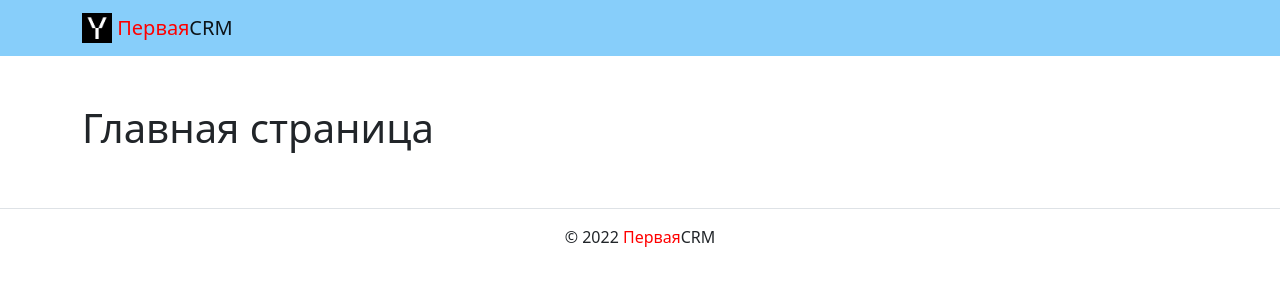
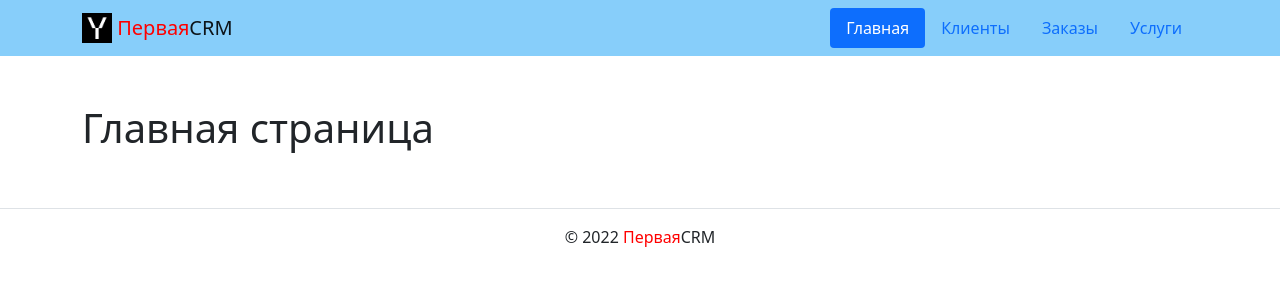
Before and after one commit to avagners/first_crm, a Django app: page / in a window 1280 px wide. Shown: the top 300 px of the page. Run offline with Django 4.2, Linux system fonts and the light colour scheme; some libraries are stand-ins or nearby versions.

Commit message:
add nav in header

```diff
--- a/first_crm/orders/urls.py
+++ b/first_crm/orders/urls.py
@@ -4,6 +4,6 @@ from . import views
 app_name = 'orders'
 
 urlpatterns = [
-    path('', views.orders_list),
-    path('<int:pk>/', views.orders_detail),
+    path('', views.orders_list, name='orders_list'),
+    path('<int:pk>/', views.orders_detail, name='orders_detail'),
 ]
--- a/first_crm/products/urls.py
+++ b/first_crm/products/urls.py
@@ -4,6 +4,6 @@ from . import views
 app_name = 'products'
 
 urlpatterns = [
-    path('', views.products_list),
-    path('<int:pk>/', views.products_detail),
+    path('', views.products_list, name='products_list'),
+    path('<int:pk>/', views.products_detail, name='products_detail'),
 ]
--- a/first_crm/templates/includes/header.html
+++ b/first_crm/templates/includes/header.html
@@ -6,6 +6,34 @@
                 <img src="{% static 'img/logo.png' %}" width="30" height="30" class="d-inline-block align-top" alt="">
                 <span style="color:red">Первая</span>CRM</a>
             </a>
+            <ul class="nav nav-pills">
+                {% with request.resolver_match.view_name as view_name %}
+                <li class="nav-item">
+                    <a class="nav-link {% if view_name  == 'core:index' %}active{% endif %}"
+                        href="{% url 'core:index' %}">
+                        Главная
+                    </a>
+                </li>
+                <li class="nav-item">
+                    <a class="nav-link {% if view_name  == 'customers:customers_list' %}active{% endif %}"
+                        href="{% url 'customers:customers_list' %}">
+                        Клиенты
+                    </a>
+                </li>
+                <li class="nav-item">
+                    <a class="nav-link {% if view_name  == 'orders:orders_list' %}active{% endif %}"
+                        href="{% url 'orders:orders_list' %}">
+                        Заказы
+                    </a>
+                </li>
+                <li class="nav-item">
+                    <a class="nav-link {% if view_name  == 'products:products_list' %}active{% endif %}"
+                        href="{% url 'products:products_list' %}">
+                        Услуги
+                    </a>
+                </li>
+                {% endwith %}
+            </ul>
         </div>
     </nav>
 </header>
```
Lines whose indentation alone changed are shown as unchanged.
